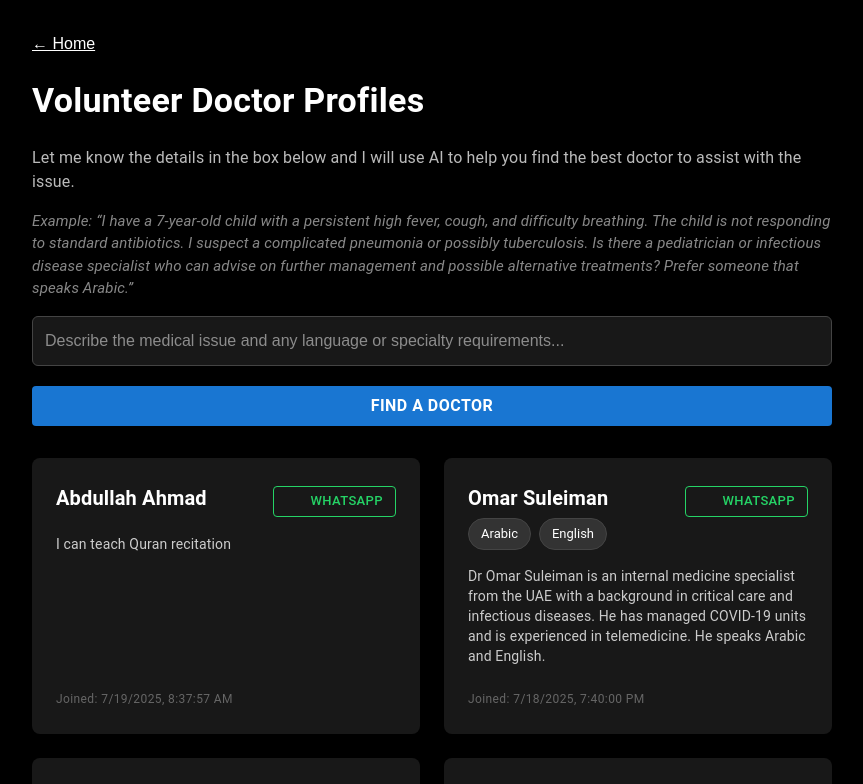
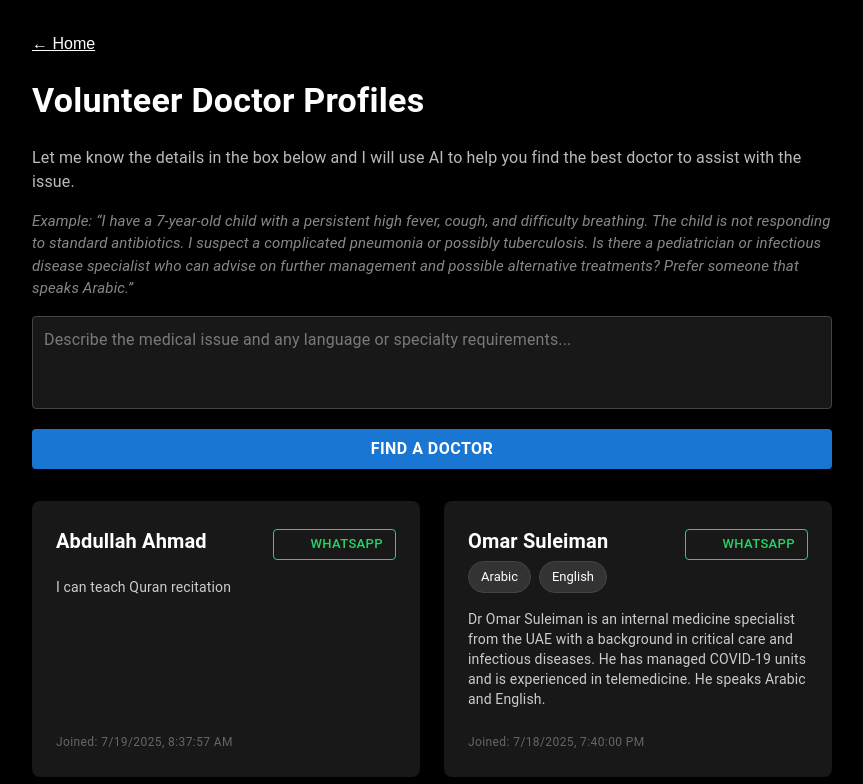
Before and after one commit to Arif-Karim/global_clinic, a Next.js app: page /doctors in a window 1280 px wide. Shown: the top 784 px of the page, without its empty margins (208-1071 px from the left). Built offline with nearby package versions, Linux system fonts and the light colour scheme; some icons are missing.

Commit message:
make prompt text box expandable

```diff
--- a/app/doctors/page.tsx
+++ b/app/doctors/page.tsx
@@ -6,6 +6,7 @@ import Chip from '@mui/material/Chip';
 import Stack from '@mui/material/Stack';
 import Button from '@mui/material/Button';
 import Link from 'next/link';
+import TextField from '@mui/material/TextField';
 import { useEffect, useState, useRef } from 'react';
 import WhatsAppIcon from '@mui/icons-material/WhatsApp';
 
@@ -84,14 +85,31 @@ export default function DoctorProfiles() {
             </Typography>
           </Box>
           <form onSubmit={handleFindDoctor} style={{ display: 'flex', flexDirection: 'column', gap: 12 }}>
-            <input
-              ref={inputRef}
-              type="text"
+            <TextField
+              inputRef={inputRef}
               value={query}
               onChange={e => setQuery(e.target.value)}
               placeholder="Describe the medical issue and any language or specialty requirements..."
-              style={{ padding: 12, borderRadius: 6, border: '1px solid #444', background: '#181818', color: '#fff', fontSize: 16, marginBottom: 8 }}
+              multiline
+              minRows={3}
+              maxRows={10}
+              fullWidth
               required
+              variant="outlined"
+              sx={{
+                background: '#181818',
+                borderRadius: 1,
+                '& .MuiOutlinedInput-root': {
+                color: '#fff',
+                '& fieldset': { borderColor: '#444' },
+                '&:hover fieldset': { borderColor: '#666' },
+                },
+                '& .MuiInputLabel-root': { color: '#bbb' },
+                mb: 1,
+              }}
+              InputProps={{
+                style: { fontSize: 16, padding: 12 },
+              }}
             />
             <Button type="submit" variant="contained" color="primary" disabled={searching} sx={{ fontWeight: 600, fontSize: 16 }}>
               {searching ? 'Searching...' : 'Find a Doctor'}
```
